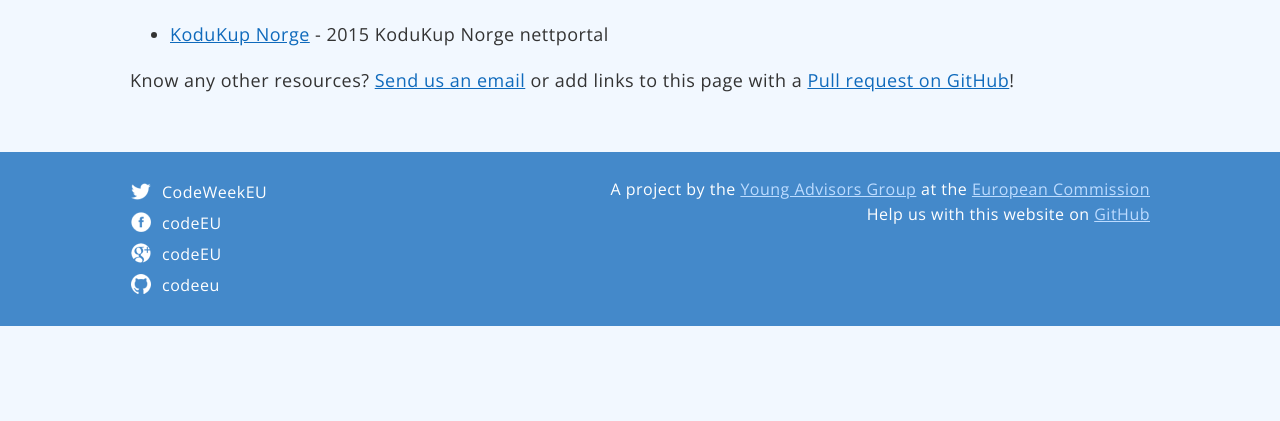
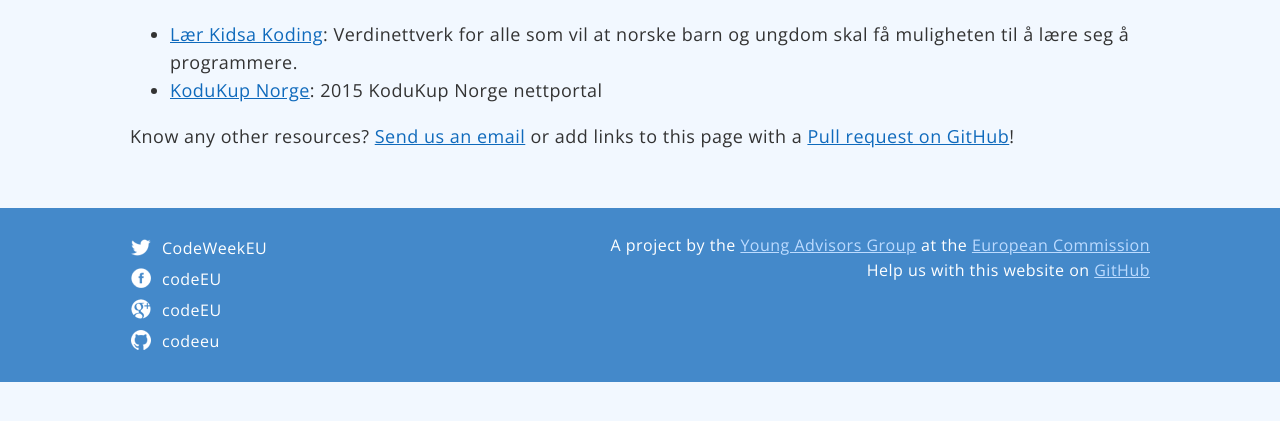
Before and after one commit to codeeu/codeeu.github.io, a Jekyll site: the page built from resources/norway/index.html, in a window 1280 px wide, cut to the strip 167-588 px from the top of the page. Built offline with Jekyll 4.4.1, drawn with Linux system fonts in a browser that asks for light colours; nearby versions of some CDN libraries; Markdown is read by kramdown in place of the engine named in the settings.

Commit message:
add kidsakoder.no

```diff
--- a/resources/norway/index.html
+++ b/resources/norway/index.html
@@ -4,7 +4,8 @@
 ---
 
   <ul>
-   	<li><a href="http://koducup.no/">KoduKup Norge</a> - 2015 KoduKup Norge nettportal</li>
+  	<li><a href="http://www.kidsakoder.no/">Lær Kidsa Koding</a>: Verdinettverk for alle som vil at norske barn og ungdom skal få muligheten til å lære seg å programmere.</li>
+   	<li><a href="http://koducup.no/">KoduKup Norge</a>: 2015 KoduKup Norge nettportal</li>
   </ul>
 
   <p>Know any other resources? <a href="mailto:{{site.contact.email}}">Send us an email</a> or add links to this page with a <a href="https://github.com/codeeu/codeeu.github.io">Pull request on GitHub</a>!</p>
```
